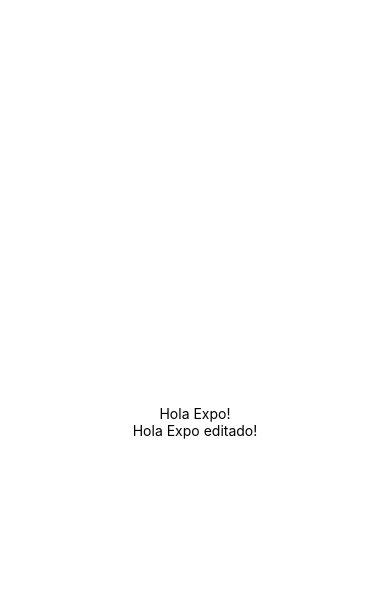
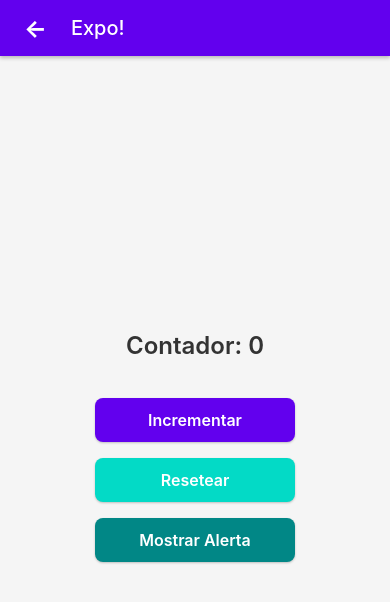
Before and after one commit to DevPabloGarcia/Spike, a React Native app in the folder my-project/: screen / in a window 390 px wide. Shown: the top 602 px of the page. Built offline with nearby package versions, Linux system fonts and the light colour scheme.

Commit message:
Add README and improve Expo UI
- Add comprehensive README with installation and setup instructions
- Fix toolbar positioning with StatusBar padding for edgeToEdge
- Add interactive counter and buttons to Expo view
- Include troubleshooting section in README

```diff
--- a/my-project/App.js
+++ b/my-project/App.js
@@ -1,12 +1,60 @@
 import { StatusBar } from 'expo-status-bar';
-import { StyleSheet, Text, View } from 'react-native';
+import { StyleSheet, Text, View, TouchableOpacity, Alert, Platform, StatusBar as RNStatusBar } from 'react-native';
+import { useState } from 'react';
 
 export default function App() {
+  const [counter, setCounter] = useState(0);
+
+  const handleBack = () => {
+    Alert.alert('Navegación', 'Botón de atrás presionado');
+  };
+
+  const handleIncrement = () => {
+    setCounter(counter + 1);
+  };
+
+  const handleReset = () => {
+    setCounter(0);
+  };
+
+  const handleShowAlert = () => {
+    Alert.alert(
+      '¡Expo funciona!',
+      'Este es un mensaje de prueba',
+      [{ text: 'OK', onPress: () => console.log('OK Pressed') }]
+    );
+  };
+
   return (
     <View style={styles.container}>
-      <Text>Hola Expo!</Text>
-      <Text>Hola Expo editado!</Text>
-      <StatusBar style="auto" />
+      {/* Toolbar tipo Android */}
+      <View style={[styles.toolbar, { paddingTop: Platform.OS === 'android' ? RNStatusBar.currentHeight : 0 }]}>
+        <View style={styles.toolbarContent}>
+          <TouchableOpacity onPress={handleBack} style={styles.backButton}>
+            <Text style={styles.backArrow}>←</Text>
+          </TouchableOpacity>
+          <Text style={styles.title}>Expo!</Text>
+        </View>
+      </View>
+
+      {/* Contenido */}
+      <View style={styles.content}>
+        <Text style={styles.subtitle}>Contador: {counter}</Text>
+
+        <TouchableOpacity style={styles.button} onPress={handleIncrement}>
+          <Text style={styles.buttonText}>Incrementar</Text>
+        </TouchableOpacity>
+
+        <TouchableOpacity style={[styles.button, styles.buttonSecondary]} onPress={handleReset}>
+          <Text style={styles.buttonText}>Resetear</Text>
+        </TouchableOpacity>
+
+        <TouchableOpacity style={[styles.button, styles.buttonSuccess]} onPress={handleShowAlert}>
+          <Text style={styles.buttonText}>Mostrar Alerta</Text>
+        </TouchableOpacity>
+      </View>
+
+      <StatusBar style="light" />
     </View>
   );
 }
@@ -14,8 +62,71 @@ export default function App() {
 const styles = StyleSheet.create({
   container: {
     flex: 1,
-    backgroundColor: '#fff',
+    backgroundColor: '#f5f5f5',
+  },
+  toolbar: {
+    backgroundColor: '#6200EE',
+    elevation: 4,
+    shadowColor: '#000',
+    shadowOffset: { width: 0, height: 2 },
+    shadowOpacity: 0.25,
+    shadowRadius: 3.84,
+  },
+  toolbarContent: {
+    height: 56,
+    flexDirection: 'row',
+    alignItems: 'center',
+    paddingHorizontal: 16,
+  },
+  backButton: {
+    padding: 8,
+    marginRight: 16,
+  },
+  backArrow: {
+    fontSize: 24,
+    color: '#ffffff',
+    fontWeight: 'bold',
+  },
+  title: {
+    fontSize: 20,
+    color: '#ffffff',
+    fontWeight: '500',
+  },
+  content: {
+    flex: 1,
     alignItems: 'center',
     justifyContent: 'center',
+    padding: 20,
+  },
+  subtitle: {
+    fontSize: 24,
+    marginBottom: 30,
+    color: '#333',
+    fontWeight: '600',
+  },
+  button: {
+    backgroundColor: '#6200EE',
+    paddingVertical: 12,
+    paddingHorizontal: 32,
+    borderRadius: 8,
+    marginVertical: 8,
+    minWidth: 200,
+    alignItems: 'center',
+    elevation: 2,
+    shadowColor: '#000',
+    shadowOffset: { width: 0, height: 1 },
+    shadowOpacity: 0.22,
+    shadowRadius: 2.22,
+  },
+  buttonSecondary: {
+    backgroundColor: '#03DAC6',
+  },
+  buttonSuccess: {
+    backgroundColor: '#018786',
+  },
+  buttonText: {
+    color: '#ffffff',
+    fontSize: 16,
+    fontWeight: '600',
   },
 });
```
Also changed, not shown: 1 other file (tests, documents, lock files or other folders).
